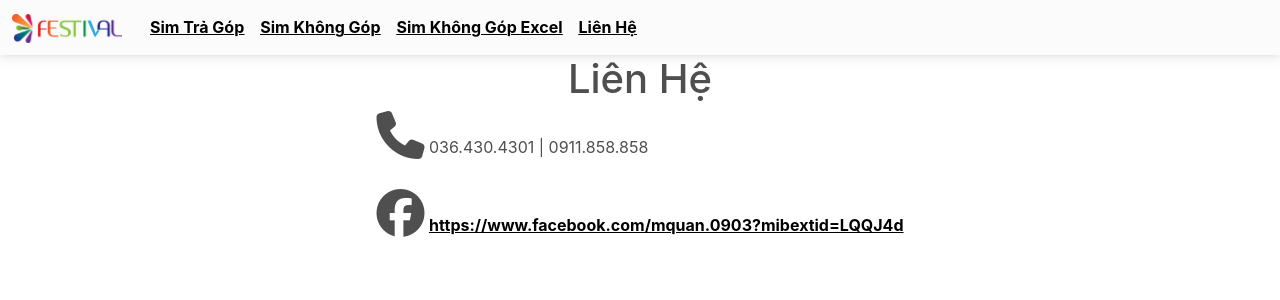
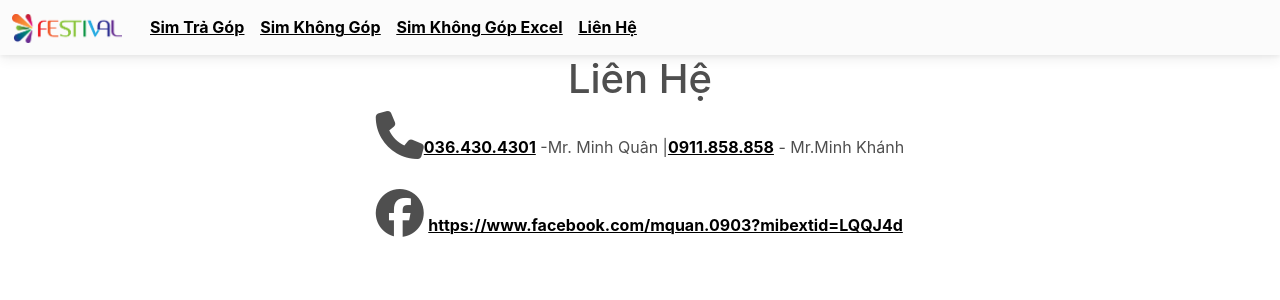
Before and after one commit to mrorabang/SIM, a React (Create React App) app: page /#/contact in a window 1280 px wide. Shown: the top 300 px of the page. Built offline with nearby package versions, Linux system fonts and the light colour scheme.

Commit message:
fix search hExcel + contact

```diff
--- a/src/Contact.jsx
+++ b/src/Contact.jsx
@@ -4,7 +4,9 @@ function Contact() {
         <div className="gr-contact">
             <center><h1>Liên Hệ</h1></center>
             <p>
-            <MDBIcon className="icon" fas icon="phone" size="3x" /> 036.430.4301 | 0911.858.858
+            <MDBIcon className="icon" fas icon="phone" size="3x" />
+             <a href="tel:0364304301">036.430.4301</a> -Mr. Minh Quân |
+             <a href="tel:0911858858">0911.858.858</a> - Mr.Minh Khánh
             <br />
             <MDBIcon fab icon="facebook" size="3x" /> <a href="https://www.facebook.com/mquan.0903?mibextid=LQQJ4d">https://www.facebook.com/mquan.0903?mibextid=LQQJ4d</a>
             </p>
--- a/src/HomeExcel.jsx
+++ b/src/HomeExcel.jsx
@@ -42,12 +42,9 @@ const HomeExcel = () => {
     originalInputText.current = inputText;
   };
 
-
-
-
   const handleSearch = () => {
     const filteredResults = output.filter((product) =>
-      product.name.includes(searchTerm)
+      product.productName.includes(searchTerm)
     );
     setOutput(filteredResults);
   };
@@ -139,7 +136,6 @@ const HomeExcel = () => {
                     </MDBBadge>
                   </MDBListGroupItem>
                 ))}
-
               </MDBListGroup>
             </div>
           </MDBCol>
```
